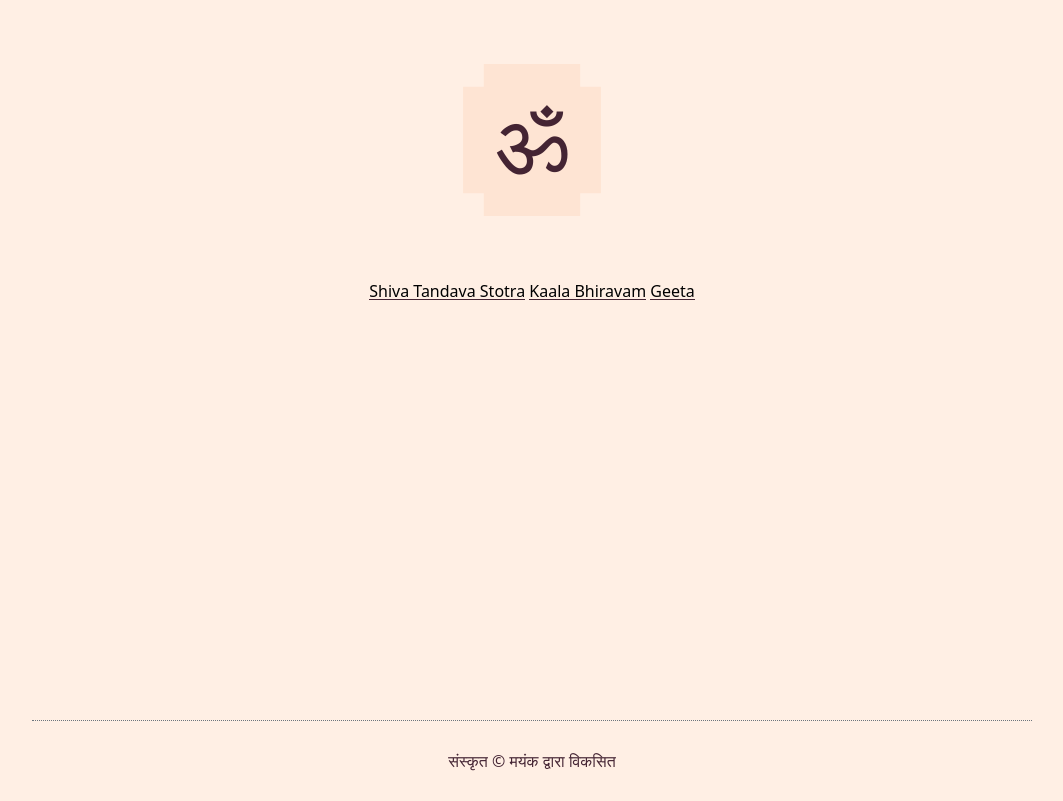
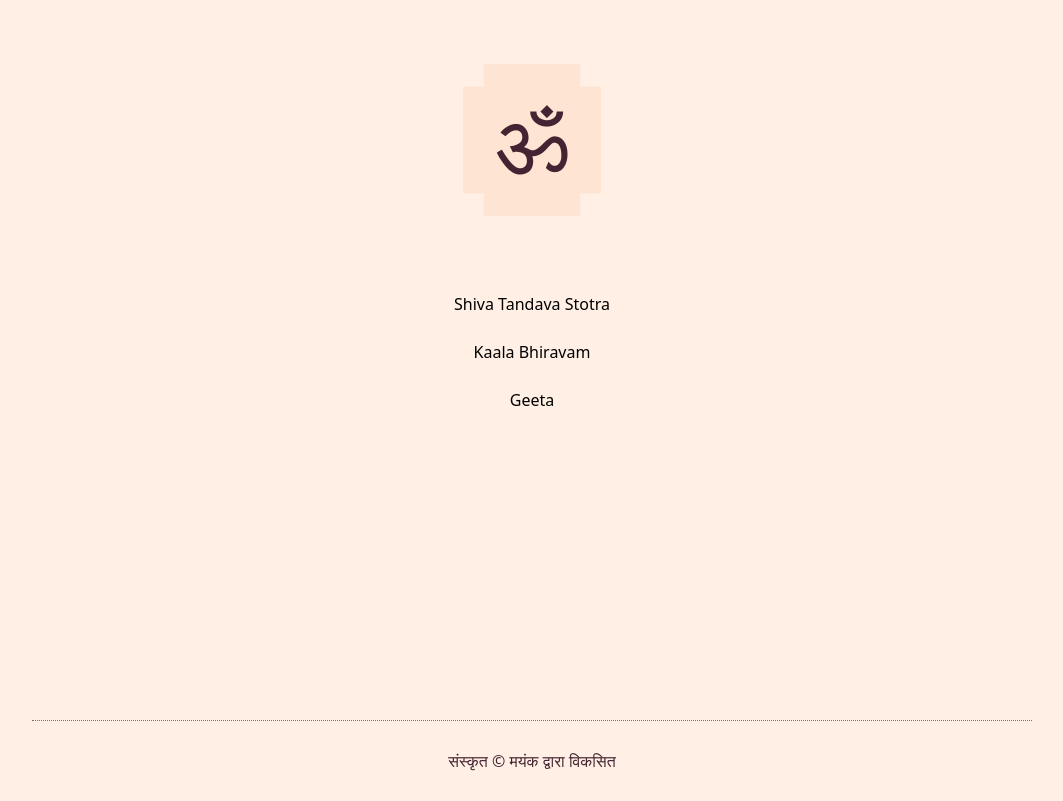
Before and after one commit to MayankDevil/sanskrti, a plain HTML site: page index.html in a window 1280 px wide. Shown: the whole page, without its empty margins (108-1171 px from the left). Drawn offline with Linux system fonts and the light colour scheme.

Commit message:
Update css/style

```diff
--- a/css/style.css
+++ b/css/style.css
@@ -32,6 +32,10 @@ body
     padding:0;
     display:grid;
     background: #ffefe4;
+}
+body .links
+{
+    display:block;
 }
 /*
     section css -------------------
@@ -85,11 +89,12 @@ section
 }
 #header a
 {
-    display: inline-block;
+    display: block;
+    padding:1rem;
     line-height: 1rem;
     font-size: 1rem;
     color:#000;
-    border-bottom: 1px solid #442433;
+    // border-bottom: 1px solid #442433;
 }
 #header a:hover
 {
```
